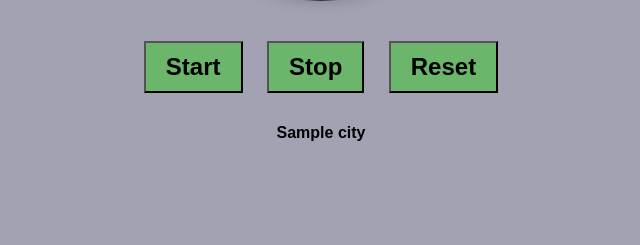
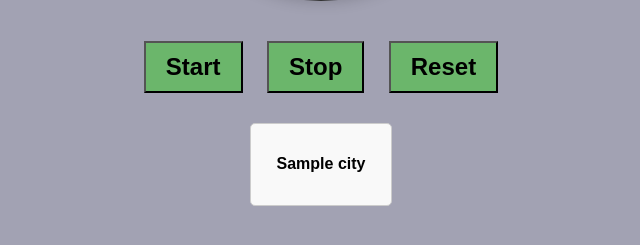
Before and after one commit to pchatman/stopwatch_flask, a Flask app: template templates/index.html in a window 1280 px wide. Shown: the part 369-614 px from the top of the page, without its empty margins (319-959 px from the left). Run offline with Flask 3, Linux system fonts and the light colour scheme; the template is opened without the code that fills it: most values are stand-ins (such as "Sample title", 1, 10 or a date in 2020).

Commit message:
feat: "Add stysle for world-clocks and individual clocks"

```diff
--- a/static/style.css
+++ b/static/style.css
@@ -39,3 +39,21 @@
      margin: 10px;
      background-color: #6bb66b;
  }
+
+ /* Styling for the world clocks section */
+ .world-clocks {
+     display: flex;
+     justify-content: space-around;
+     margin-top: 20px;
+     flex-wrap: wrap;
+ }
+
+ /* Styling for individual clock */
+ .clock {
+     padding: 10px;
+     border: 1px solid #ccc;
+     text-align: center;
+     min-width: 120px;
+     background-color: #f9f9f9;
+     border-radius: 5px;
+ }
```
